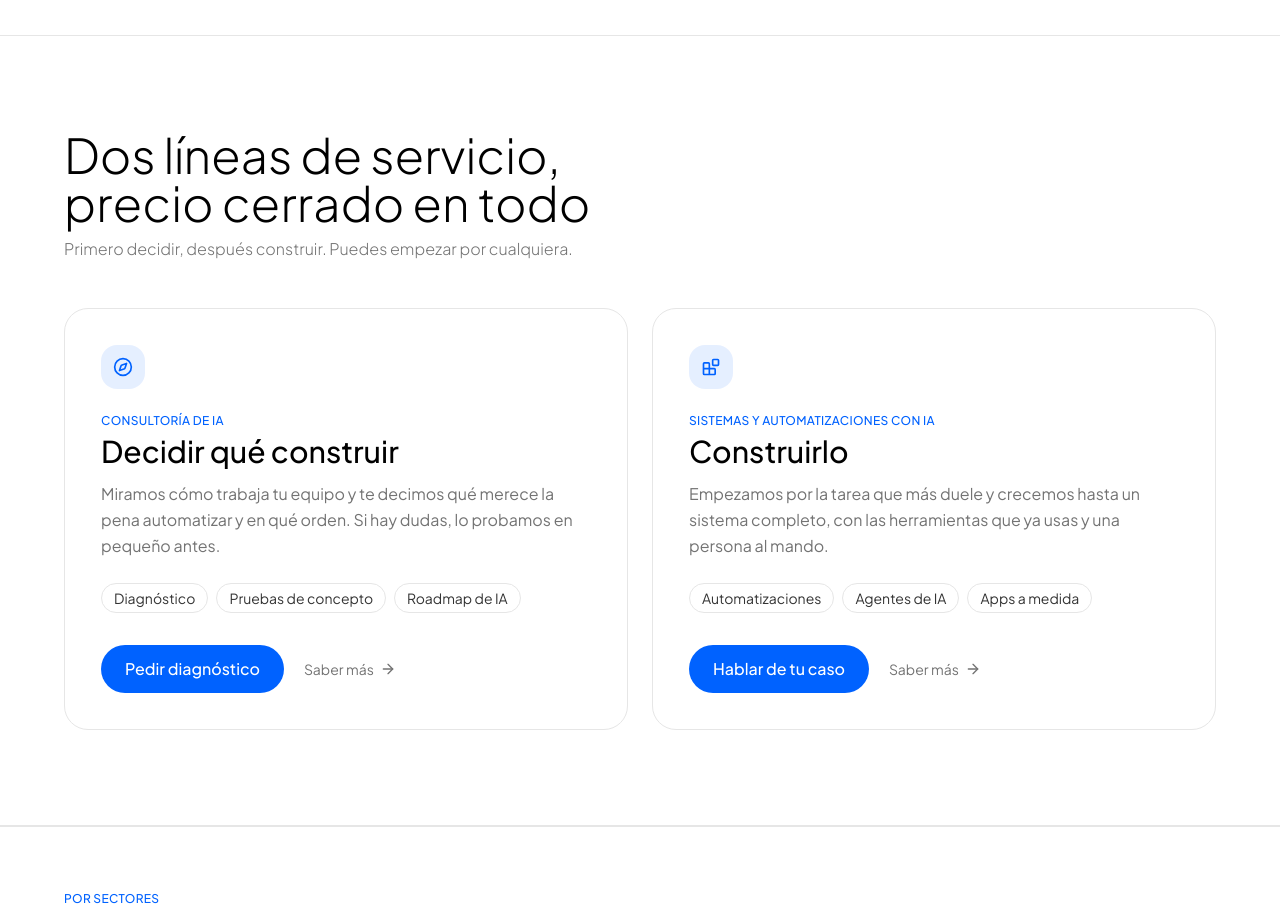
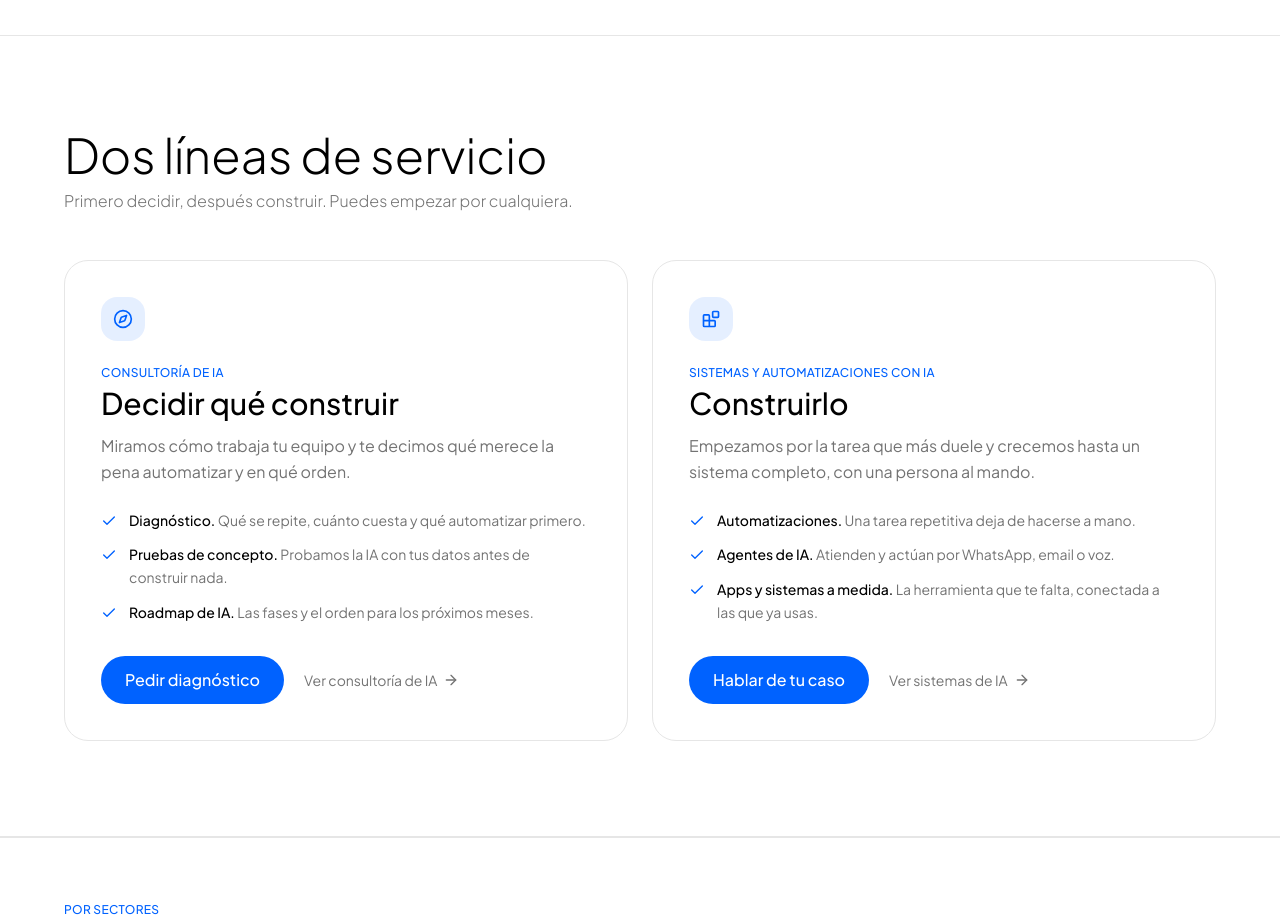
Before and after one commit to alpa-digital/alpa-digital, a React (Vite) app: page / in a window 1280 px wide. Shown: the part 1980-2899 px from the top of the page. Built offline with nearby package versions, Linux system fonts and the light colour scheme; no server answers.

Commit message:
Dos líneas de servicio: título sin precio, bullets por línea y enlaces internos a las páginas de servicio
Co-Authored-By: Claude Fable 5.1 <noreply@anthropic.com>
Claude-Session: https://claude.ai/code/session_01C74ncgeUY8Ggm8zhJgPGr9

```diff
--- a/src/components/Services.tsx
+++ b/src/components/Services.tsx
@@ -1,4 +1,5 @@
-import { Compass, Blocks, ArrowRight } from "lucide-react";
+import { Link } from "react-router-dom";
+import { Compass, Blocks, Check, ArrowRight } from "lucide-react";
 
 interface ServicesProps {
   onContactClick: () => void;
@@ -10,20 +11,30 @@ const lines = [
     Icon: Compass,
     name: "Consultoría de IA",
     claim: "Decidir qué construir",
-    text: "Miramos cómo trabaja tu equipo y te decimos qué merece la pena automatizar y en qué orden. Si hay dudas, lo probamos en pequeño antes.",
-    items: ["Diagnóstico", "Pruebas de concepto", "Roadmap de IA"],
+    text: "Miramos cómo trabaja tu equipo y te decimos qué merece la pena automatizar y en qué orden.",
+    items: [
+      { title: "Diagnóstico", text: "Qué se repite, cuánto cuesta y qué automatizar primero." },
+      { title: "Pruebas de concepto", text: "Probamos la IA con tus datos antes de construir nada." },
+      { title: "Roadmap de IA", text: "Las fases y el orden para los próximos meses." },
+    ],
     href: "/servicios/consultoria-ia-pymes",
     cta: "Pedir diagnóstico",
+    more: "Ver consultoría de IA",
   },
   {
     id: "sistemas",
     Icon: Blocks,
     name: "Sistemas y automatizaciones con IA",
     claim: "Construirlo",
-    text: "Empezamos por la tarea que más duele y crecemos hasta un sistema completo, con las herramientas que ya usas y una persona al mando.",
-    items: ["Automatizaciones", "Agentes de IA", "Apps a medida"],
+    text: "Empezamos por la tarea que más duele y crecemos hasta un sistema completo, con una persona al mando.",
+    items: [
+      { title: "Automatizaciones", text: "Una tarea repetitiva deja de hacerse a mano." },
+      { title: "Agentes de IA", text: "Atienden y actúan por WhatsApp, email o voz." },
+      { title: "Apps y sistemas a medida", text: "La herramienta que te falta, conectada a las que ya usas." },
+    ],
     href: "/servicios/sistemas-ia",
     cta: "Hablar de tu caso",
+    more: "Ver sistemas de IA",
   },
 ];
 
@@ -33,25 +44,30 @@ const Services = ({ onContactClick }: ServicesProps) => (
     <div className="absolute top-0 left-0 w-full h-px bg-border" />
     <div className="max-w-6xl mx-auto">
       <div className="max-w-2xl mb-10 md:mb-12">
-        <h2 className="text-4xl md:text-5xl font-light text-foreground mb-3" style={{ textWrap: "balance" }}>Dos líneas de servicio, precio cerrado en todo</h2>
+        <h2 className="text-4xl md:text-5xl font-light text-foreground mb-3">Dos líneas de servicio</h2>
         <p className="text-lg text-muted-foreground font-light">Primero decidir, después construir. Puedes empezar por cualquiera.</p>
       </div>
 
       <div className="grid md:grid-cols-2 gap-4 md:gap-6">
-        {lines.map(({ id, Icon, name, claim, text, items, href, cta }) => (
+        {lines.map(({ id, Icon, name, claim, text, items, href, cta, more }) => (
           <div key={id} id={id} className="rounded-3xl border border-border bg-card p-7 md:p-9 flex flex-col scroll-mt-24">
             <div className="w-11 h-11 rounded-2xl bg-primary/10 flex items-center justify-center mb-6"><Icon className="w-5 h-5 text-primary" /></div>
             <p className="text-xs font-medium text-primary uppercase tracking-wide mb-1">{name}</p>
             <h3 className="text-2xl md:text-3xl font-medium text-foreground mb-3">{claim}</h3>
             <p className="text-muted-foreground leading-relaxed mb-6">{text}</p>
-            <ul className="flex flex-wrap gap-2 mb-8">
+            <ul className="space-y-3 mb-8">
               {items.map((item) => (
-                <li key={item} className="rounded-full border border-border px-3 py-1 text-sm text-foreground/80">{item}</li>
+                <li key={item.title} className="flex items-start gap-3">
+                  <Check className="w-4 h-4 text-primary mt-1 flex-shrink-0" />
+                  <span className="text-sm leading-relaxed">
+                    <span className="font-medium text-foreground">{item.title}.</span> <span className="text-muted-foreground">{item.text}</span>
+                  </span>
+                </li>
               ))}
             </ul>
             <div className="mt-auto flex flex-wrap items-center gap-x-5 gap-y-3">
               <button onClick={onContactClick} className="bg-primary text-white px-6 py-3 rounded-full text-sm md:text-base font-medium transition-all duration-300 hover:scale-105 hover:shadow-xl hover:shadow-primary/30 active:scale-95">{cta}</button>
-              <a href={href} className="inline-flex items-center gap-1.5 text-sm text-muted-foreground hover:text-primary transition-colors">Saber más <ArrowRight className="w-4 h-4" /></a>
+              <Link to={href} className="inline-flex items-center gap-1.5 text-sm text-muted-foreground hover:text-primary transition-colors">{more} <ArrowRight className="w-4 h-4" /></Link>
             </div>
           </div>
         ))}
```
